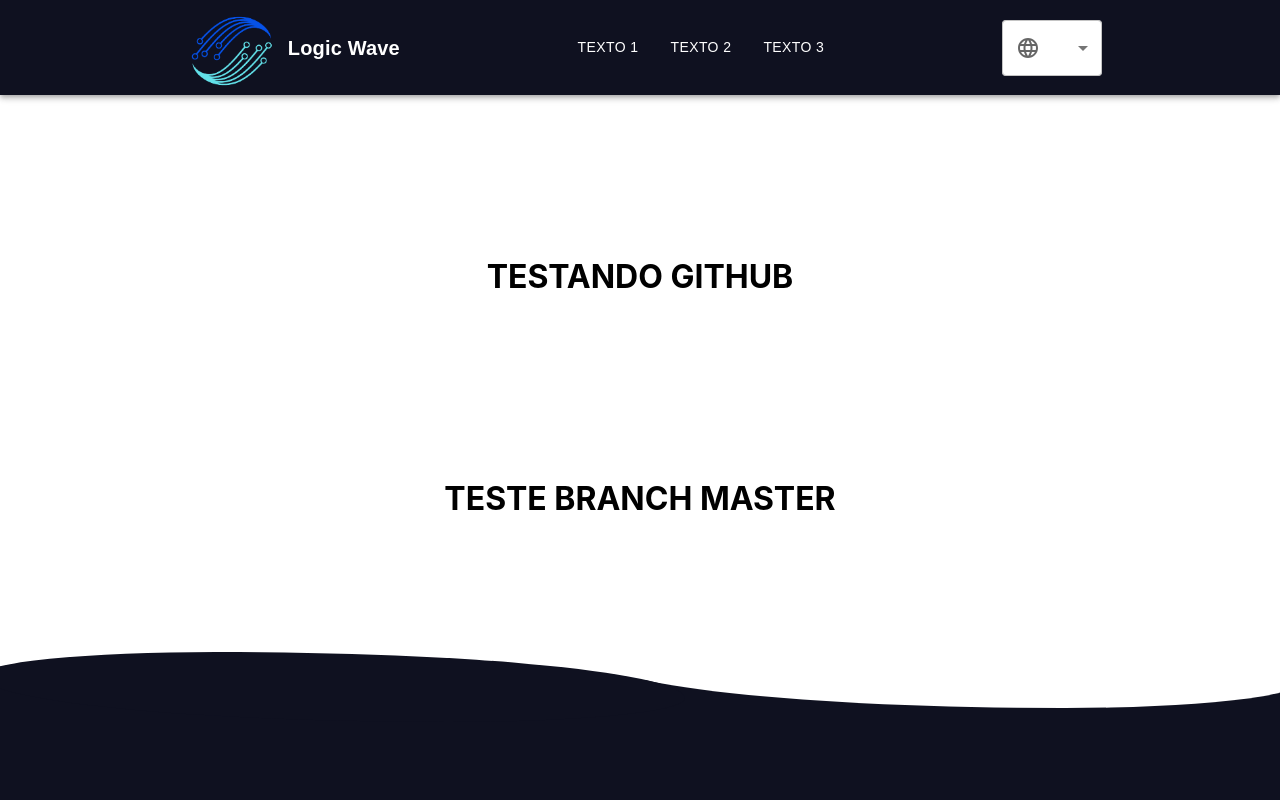
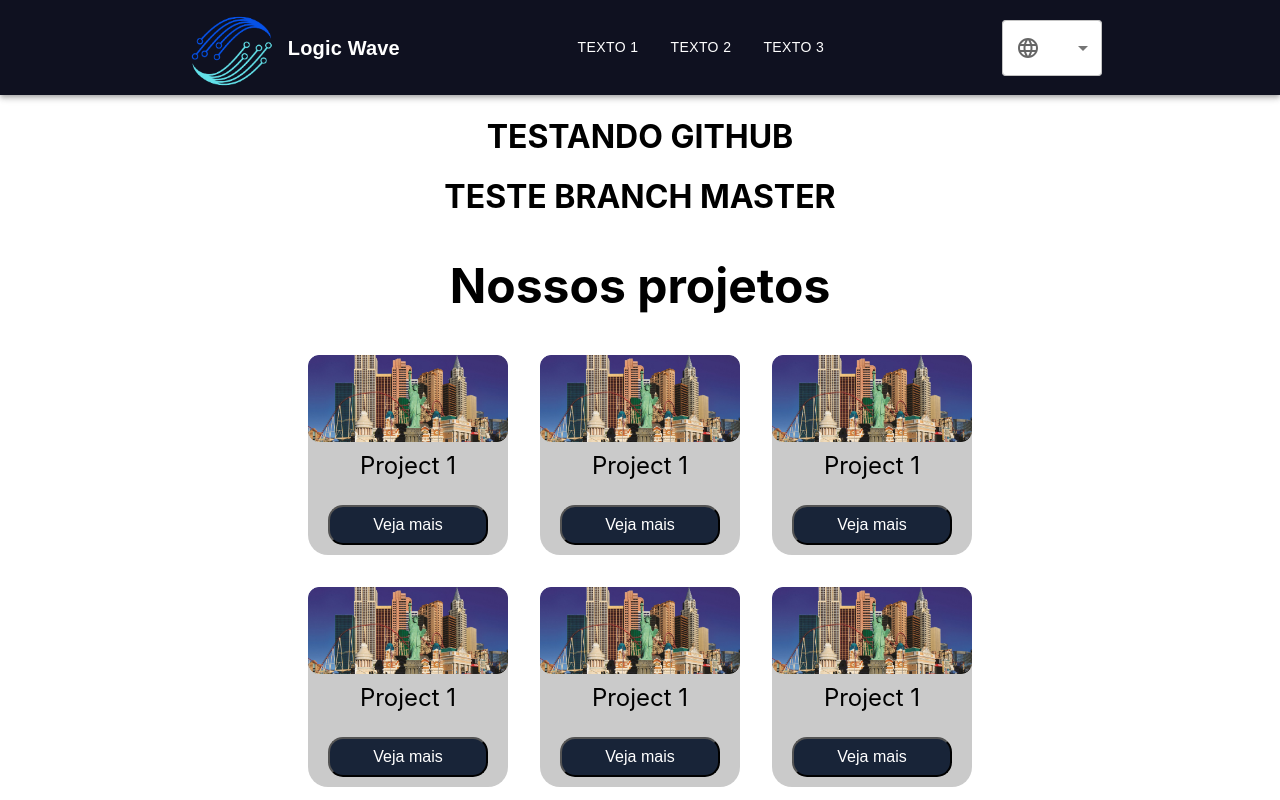
Before and after one commit to oliveira-lucas7/empresa-wave, a React (Create React App) app: page / in a window 1280 px wide. Shown: the top 800 px of the page. Built offline with nearby package versions, Linux system fonts and the light colour scheme.

Commit message:
Inicio footer

```diff
--- a/src/App.jsx
+++ b/src/App.jsx
@@ -1,6 +1,7 @@
 import "./App.css";
 import Footer from "./components/Footer";
 import Header from "./components/header";
+import Projetos from "./components/projetos";
 
 function App() {
   return (
@@ -8,6 +9,7 @@ function App() {
       <Header />
       <h1>TESTANDO GITHUB</h1>
       <h1>TESTE BRANCH MASTER</h1>
+      <Projetos />
       <Footer />
     </div>
   );
--- a/src/css/footer.module.css
+++ b/src/css/footer.module.css
@@ -1,4 +1,5 @@
 .container {
+  margin-top: 5rem;
   background: rgba(15, 17, 32, 1);
   height: 15vh;
   transform: rotateX(180deg);
@@ -7,7 +8,7 @@
 .wave {
   position: absolute;
   height: 70px;
-  width: 100%;
+  width: 98%;
   background: rgba(15, 17, 32, 1);
   bottom: 0;
 }
--- a/src/css/projects.module.css
+++ b/src/css/projects.module.css
@@ -1,9 +1,9 @@
-.sectionprojetos h2{
+.sectionprojetos h2 {
   text-align: center;
   font-size: 3em;
 }
-   .container{
-        width: 65% ;
+.container {
+  width: 65%;
   margin: 0 auto;
   display: flex;
   flex-wrap: wrap;
@@ -11,7 +11,7 @@
   align-items: center;
   justify-content: center;
 }
-   .item{
+.item {
   flex-basis: auto;
   height: 200px;
   width: 200px;
@@ -29,7 +29,7 @@
   padding-right: 15px;
   padding-bottom: 25px;
 }
-   .btnmais{
+.btnmais {
   display: block;
   margin: 0 auto;
   width: 80%;
@@ -40,9 +40,10 @@
   background-color: #182438;
   color: #fff;
 }
-   .btnmais:hover{
+.btnmais:hover {
   -webkit-transform: scale(1.3);
   -ms-transform: scale(1.3);
   transform: scale(1.1);
   transition-duration: 0.7s;
+  cursor: pointer;
 }
--- a/src/index.css
+++ b/src/index.css
@@ -1,9 +1,7 @@
 body {
   margin: 0;
   padding: 0;
-  box-sizing: border-box;
-  overflow: hidden;
-  height: 100vh;
+
   font-family: -apple-system, BlinkMacSystemFont, "Segoe UI", "Roboto", "Oxygen",
     "Ubuntu", "Cantarell", "Fira Sans", "Droid Sans", "Helvetica Neue",
     sans-serif;
@@ -11,17 +9,6 @@ body {
   -moz-osx-font-smoothing: grayscale;
 }
 
-#root {
-  height: 100vh;
-}
-
-.App {
-  height: 100vh;
-  display: flex;
-  flex-direction: column;
-  justify-content: space-between;
-}
-
 code {
   font-family: source-code-pro, Menlo, Monaco, Consolas, "Courier New",
     monospace;
```
Lines whose indentation alone changed are shown as unchanged.
